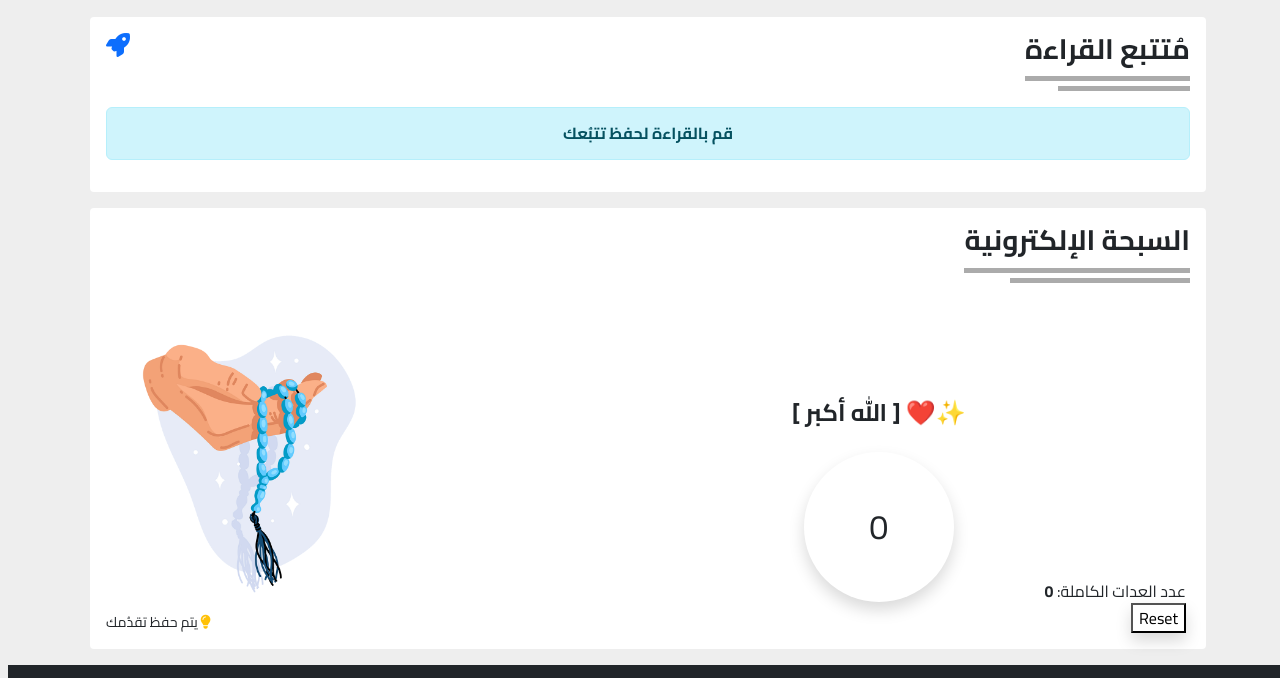
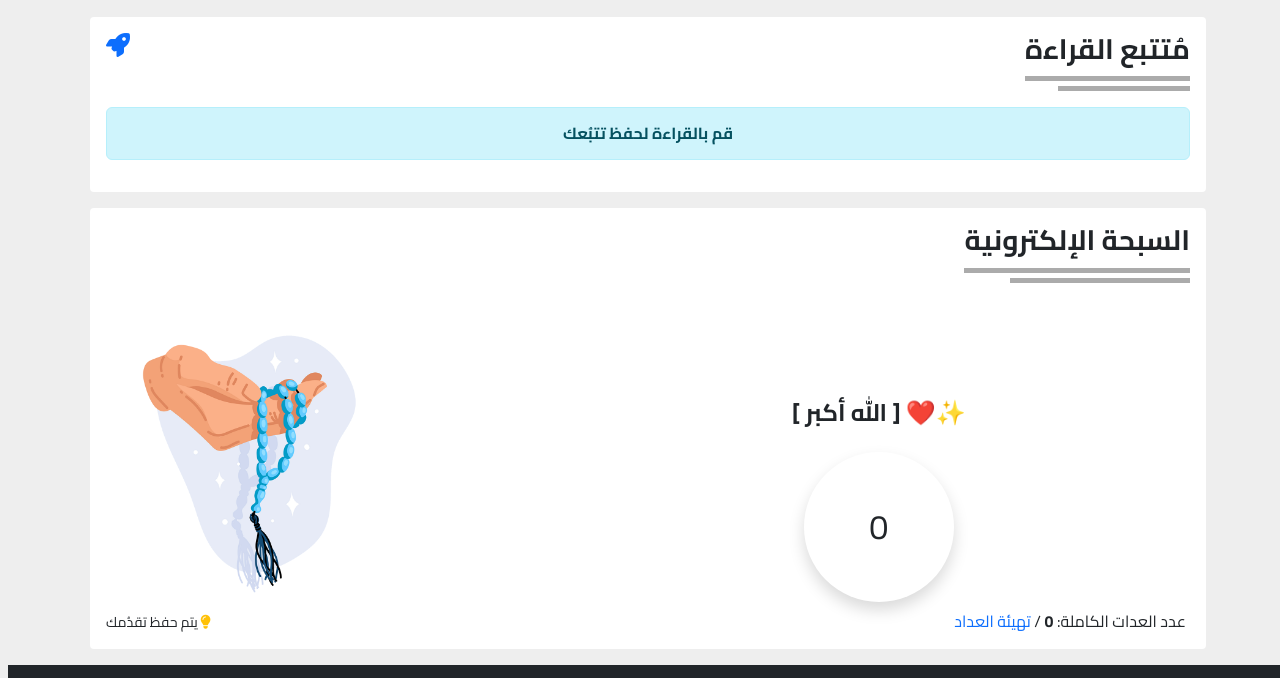
Before and after one commit to Mahmoudreda66/quraan-application, a plain HTML site: page index.html in a window 1280 px wide. Shown: the part 882-1560 px from the top of the page. Drawn offline with Linux system fonts and the light colour scheme; no server answers.

Commit message:
refactor rosary rest btn style

```diff
--- a/index.html
+++ b/index.html
@@ -209,8 +209,10 @@
                                         </div>
                                         <div class="position-absolute me-3" style="bottom: 0px;right: 0px;">
                                             <span>عدد العدات الكاملة: </span>
-                                            <span class="fw-bold" id="rosary_full_counter"></span><br>
-                                            <button class="shadow d-flex cursor-pointer justify-content-center align-items-center"  type="button" value="Reset" id="rosary_reset" style="background-color: rgba(14, 13, 13, 0);">Reset</button>
+                                            <span class="fw-bold" id="rosary_full_counter"></span> /
+                                            <a class="text-primary" id="rosary_reset" style="cursor: pointer;">
+                                                تهيئة العداد
+                                            </a>
                                         </div>
                                     </div>
                                 </div>
```
